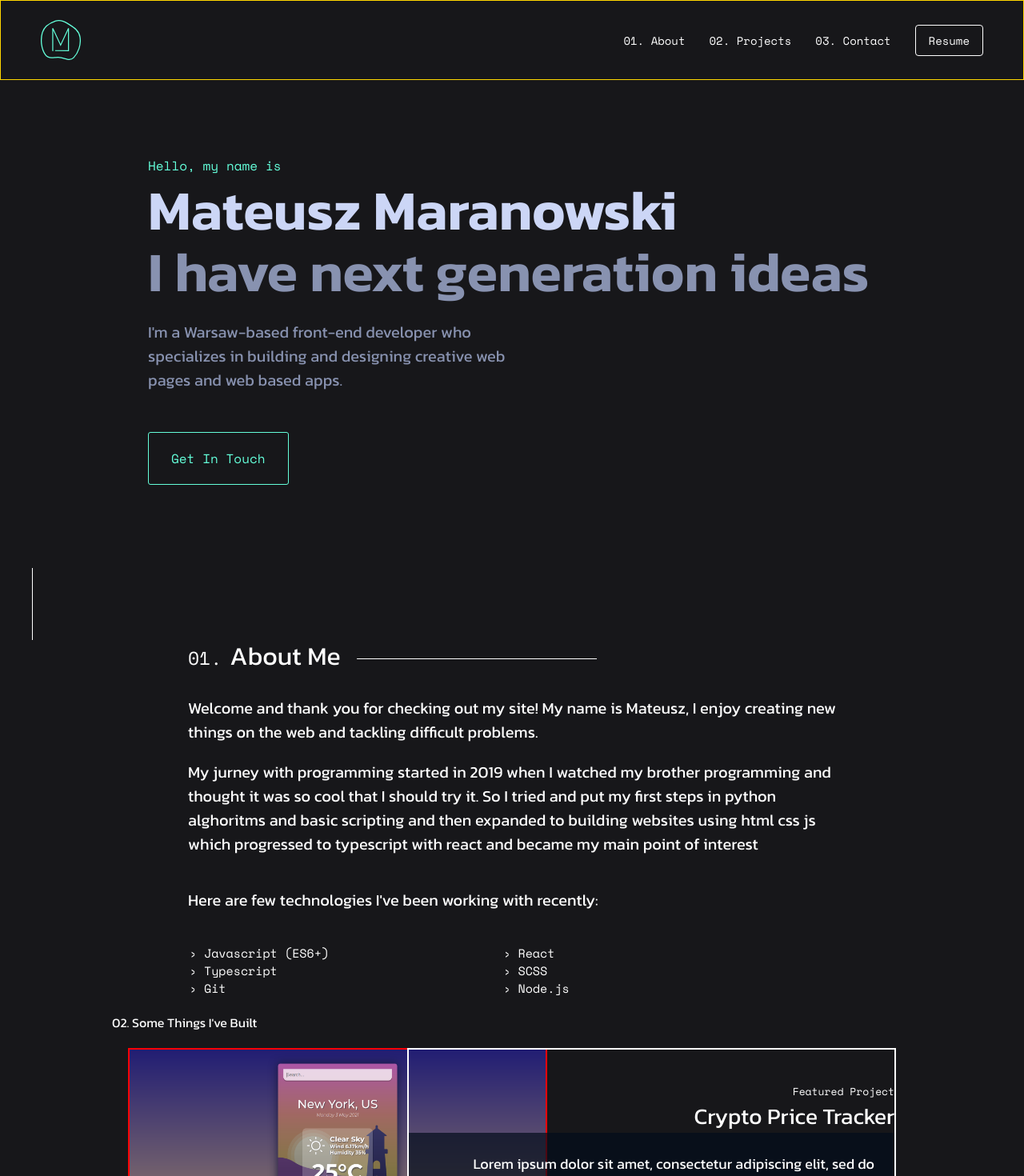
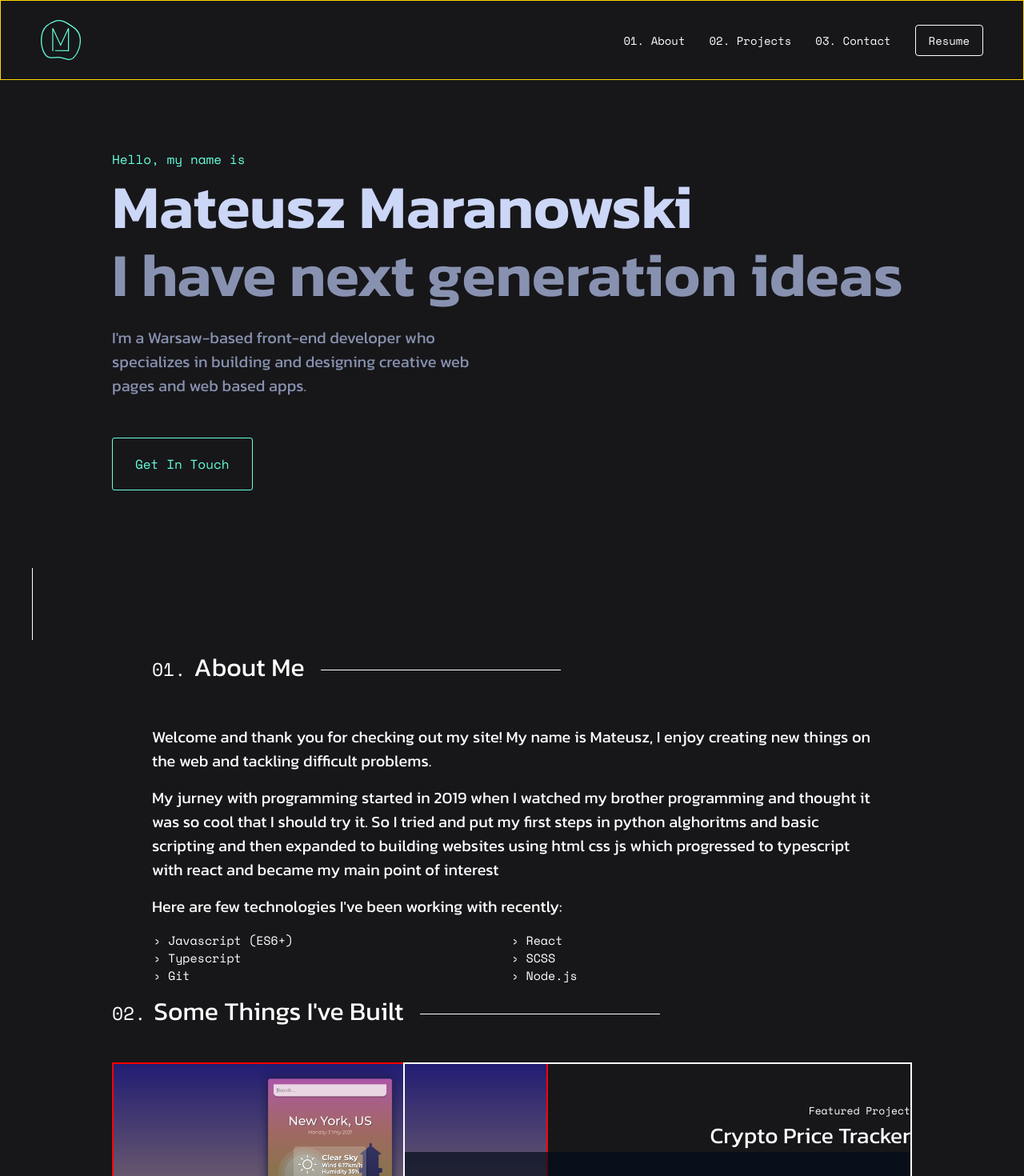
Before and after one commit to Loliburta/portfolio-v2, a React (Create React App) app: page / in a window 1280 px wide. Shown: the top 1470 px of the page at 80% size. Built offline with nearby package versions, Linux system fonts and the light colour scheme.

Commit message:
resizing

```diff
--- a/src/components/App.tsx
+++ b/src/components/App.tsx
@@ -8,7 +8,7 @@ import { Contact } from "./contact/Contact";
 
 export const App = () => {
   return (
-    <div>
+    <div >
       <NavigationBar />
       <Socials />
       <Hero />
--- a/src/components/_App.scss
+++ b/src/components/_App.scss
@@ -1,12 +1,16 @@
+p {
+  margin-top: 8px;
+  margin-bottom: 8px;
+}
 ul {
-  padding: 0;
-  margin: 20px;
+  padding: 0px;
+  margin: 0px;
   list-style: none;
   list-style-type: none;
 }
-a{
-    color: white;
-    text-decoration: none;
+a {
+  color: white;
+  text-decoration: none;
 }
 ::-webkit-scrollbar {
   width: 8px;
--- a/src/components/aboutMe/AboutMe.tsx
+++ b/src/components/aboutMe/AboutMe.tsx
@@ -3,8 +3,10 @@ export const AboutMe = () => {
     <div className="aboutMe">
       <div className="aboutMe__heading"> About Me</div>
       <div className="aboutMe__description">
-        Welcome and thank you for checking out my site! My name is Mateusz, I
-        enjoy creating new things on the web and tackling difficult problems.
+        <p>
+          Welcome and thank you for checking out my site! My name is Mateusz, I
+          enjoy creating new things on the web and tackling difficult problems.
+        </p>
         <p>
           My jurney with programming started in 2019 when I watched my brother
           programming and thought it was so cool that I should try it. So I
--- a/src/components/aboutMe/_AboutMe.scss
+++ b/src/components/aboutMe/_AboutMe.scss
@@ -1,16 +1,15 @@
 .aboutMe {
   display: flex;
   max-width: 900px;
+  flex-direction: column;
   margin: 0 auto;
-  flex-direction: column;
-  padding: 0 45px;
+
   &__heading {
     display: flex;
-    min-width: 200px;
+    width: 100%;
     font-size: clamp(26px, 5vw, 32px);
     white-space: nowrap;
     align-items: center;
-    height: 20px;
     margin: 10px 0px 40px;
     &:before {
       content: "01.";
@@ -41,15 +40,29 @@
     font-family: "Space Mono", monospace;
     font-size: 15px;
     list-style-type: "› ";
+    margin-left: 20px;
+    margin-top: 8px;
   }
 }
 @media (max-width: 1080px) {
   .aboutMe {
-    padding: 0px 90px;
+    padding: 0px 100px;
   }
+  .aboutMe__heading::after{
+    width: 200px;
+  }
+
 }
 @media (max-width: 768px) {
   .aboutMe {
-    padding: 0px 45px;
+    padding: 0px 50px;
+  }
+  .aboutMe__heading::after{
+    width: 100%;
   }
 }
+@media (max-width: 360px) {
+  .aboutMe__skillsUl{
+    columns: 1;
+  }
+}
--- a/src/components/hero/_Hero.scss
+++ b/src/components/hero/_Hero.scss
@@ -1,13 +1,14 @@
 .hero {
   display: flex;
   max-width: 1000px;
-  margin: 0 auto;
-  height: 100vh;
+  min-height: 100vh;
   justify-content: center;
   align-items: flex-start;
   flex-direction: column;
   text-align: left;
-  padding: 0px 45px;
+  margin: 0 auto;
+  width: 100%;
+
 
   &__greet {
     display: flex;
@@ -18,20 +19,22 @@
   }
   &__name {
     display: flex;
-    font-size: clamp(30px, 6.7vw, 70px);
+    font-size: clamp(36px, 6vw, 77px);
     color: rgb(204, 214, 246);
     font-weight: 600;
     line-height: 110%;
+    width: 100%;
   }
   &__catchphrase {
     display: flex;
-    font-size: clamp(30px, 6.7vw, 70px);
+    font-size: clamp(36px, 6vw, 77px);
     color: rgb(136, 146, 176);
     align-items: flex-start;
     font-weight: 600;
     justify-content: flex-start;
     line-height: 110%;
     margin-bottom: 22px;
+
   }
   &__description {
     display: flex;
@@ -53,11 +56,11 @@
 }
 @media (max-width: 1080px) {
   .hero {
-    padding: 0px 90px;
+    padding: 0px 100px;
   }
 }
 @media (max-width: 768px) {
   .hero {
-    padding: 0px 45px;
+    padding: 0px 50px;
   }
 }
--- a/src/components/projects/Projects.tsx
+++ b/src/components/projects/Projects.tsx
@@ -6,7 +6,7 @@ import externalIcon from "@iconify-icons/gridicons/external";
 export const Projects = () => {
   return (
     <div className="projects">
-      <div className="projects__heading">02. Some Things I've Built</div>
+      <div className="projects__heading">Some Things I've Built</div>
       <ul className="projects__list">
         <li className="projects__list__item">
           <div className="projects__list__item__content">
--- a/src/components/projects/_Projects.scss
+++ b/src/components/projects/_Projects.scss
@@ -3,6 +3,31 @@
   flex-direction: column;
   max-width: 1000px;
   margin: 0 auto;
+  &__heading {
+    display: flex;
+    min-width: 200px;
+    font-size: clamp(26px, 5vw, 32px);
+    white-space: nowrap;
+    align-items: center;
+    margin: 10px 0px 40px;
+    &:before {
+      content: "02.";
+      display: flex;
+      margin: 3px 10px 0px 0px;
+      font-family: "Space Mono", monospace;
+      font-size: clamp(18px, 4vw, 23px);
+    }
+    &:after {
+      content: "";
+      display: block;
+      position: relative;
+      margin-left: 20px;
+      margin-top: clamp(4px, 1.2vw, 7px);
+      width: 300px;
+      height: 1px;
+      background-color: white;
+    }
+  }
   &__list {
     font-size: 10px;
     &__item {
--- a/src/index.css
+++ b/src/index.css
@@ -1,9 +1,14 @@
 @charset "UTF-8";
 @import url("https://fonts.googleapis.com/css2?family=Space+Mono&display=swap");
 @import url("https://fonts.googleapis.com/css2?family=Kanit:wght@400;600&display=swap");
+p {
+  margin-top: 8px;
+  margin-bottom: 8px;
+}
+
 ul {
-  padding: 0;
-  margin: 20px;
+  padding: 0px;
+  margin: 0px;
   list-style: none;
   list-style-type: none;
 }
@@ -201,8 +206,7 @@ a {
   display: -ms-flexbox;
   display: flex;
   max-width: 1000px;
-  margin: 0 auto;
-  height: 100vh;
+  min-height: 100vh;
   -webkit-box-pack: center;
       -ms-flex-pack: center;
           justify-content: center;
@@ -214,7 +218,8 @@ a {
       -ms-flex-direction: column;
           flex-direction: column;
   text-align: left;
-  padding: 0px 45px;
+  margin: 0 auto;
+  width: 100%;
 }
 
 .hero__greet {
@@ -231,17 +236,18 @@ a {
   display: -webkit-box;
   display: -ms-flexbox;
   display: flex;
-  font-size: clamp(30px, 6.7vw, 70px);
+  font-size: clamp(36px, 6vw, 77px);
   color: #ccd6f6;
   font-weight: 600;
   line-height: 110%;
+  width: 100%;
 }
 
 .hero__catchphrase {
   display: -webkit-box;
   display: -ms-flexbox;
   display: flex;
-  font-size: clamp(30px, 6.7vw, 70px);
+  font-size: clamp(36px, 6vw, 77px);
   color: #8892b0;
   -webkit-box-align: start;
       -ms-flex-align: start;
@@ -279,13 +285,13 @@ a {
 
 @media (max-width: 1080px) {
   .hero {
-    padding: 0px 90px;
+    padding: 0px 100px;
   }
 }
 
 @media (max-width: 768px) {
   .hero {
-    padding: 0px 45px;
+    padding: 0px 50px;
   }
 }
 
@@ -294,25 +300,23 @@ a {
   display: -ms-flexbox;
   display: flex;
   max-width: 900px;
-  margin: 0 auto;
   -webkit-box-orient: vertical;
   -webkit-box-direction: normal;
       -ms-flex-direction: column;
           flex-direction: column;
-  padding: 0 45px;
+  margin: 0 auto;
 }
 
 .aboutMe__heading {
   display: -webkit-box;
   display: -ms-flexbox;
   display: flex;
-  min-width: 200px;
+  width: 100%;
   font-size: clamp(26px, 5vw, 32px);
   white-space: nowrap;
   -webkit-box-align: center;
       -ms-flex-align: center;
           align-items: center;
-  height: 20px;
   margin: 10px 0px 40px;
 }
 
@@ -357,17 +361,32 @@ a {
   font-family: "Space Mono", monospace;
   font-size: 15px;
   list-style-type: "› ";
+  margin-left: 20px;
+  margin-top: 8px;
 }
 
 @media (max-width: 1080px) {
   .aboutMe {
-    padding: 0px 90px;
+    padding: 0px 100px;
+  }
+  .aboutMe__heading::after {
+    width: 200px;
   }
 }
 
 @media (max-width: 768px) {
   .aboutMe {
-    padding: 0px 45px;
+    padding: 0px 50px;
+  }
+  .aboutMe__heading::after {
+    width: 100%;
+  }
+}
+
+@media (max-width: 360px) {
+  .aboutMe__skillsUl {
+    -webkit-columns: 1;
+            columns: 1;
   }
 }
 
@@ -381,6 +400,40 @@ a {
           flex-direction: column;
   max-width: 1000px;
   margin: 0 auto;
+}
+
+.projects__heading {
+  display: -webkit-box;
+  display: -ms-flexbox;
+  display: flex;
+  min-width: 200px;
+  font-size: clamp(26px, 5vw, 32px);
+  white-space: nowrap;
+  -webkit-box-align: center;
+      -ms-flex-align: center;
+          align-items: center;
+  margin: 10px 0px 40px;
+}
+
+.projects__heading:before {
+  content: "02.";
+  display: -webkit-box;
+  display: -ms-flexbox;
+  display: flex;
+  margin: 3px 10px 0px 0px;
+  font-family: "Space Mono", monospace;
+  font-size: clamp(18px, 4vw, 23px);
+}
+
+.projects__heading:after {
+  content: "";
+  display: block;
+  position: relative;
+  margin-left: 20px;
+  margin-top: clamp(4px, 1.2vw, 7px);
+  width: 300px;
+  height: 1px;
+  background-color: white;
 }
 
 .projects__list {
```
Also changed, not shown: 1 other file (tests, documents, lock files or other folders).
